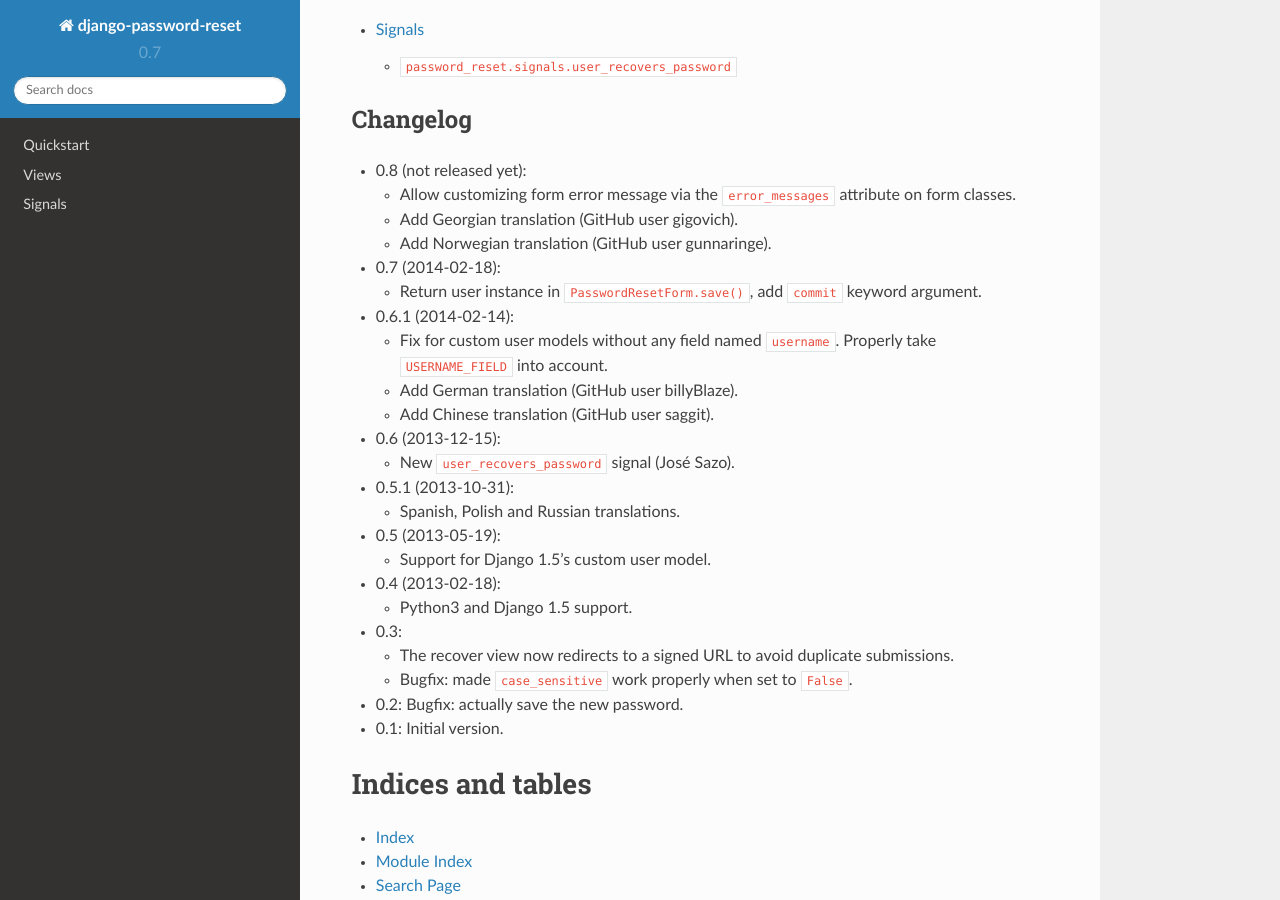
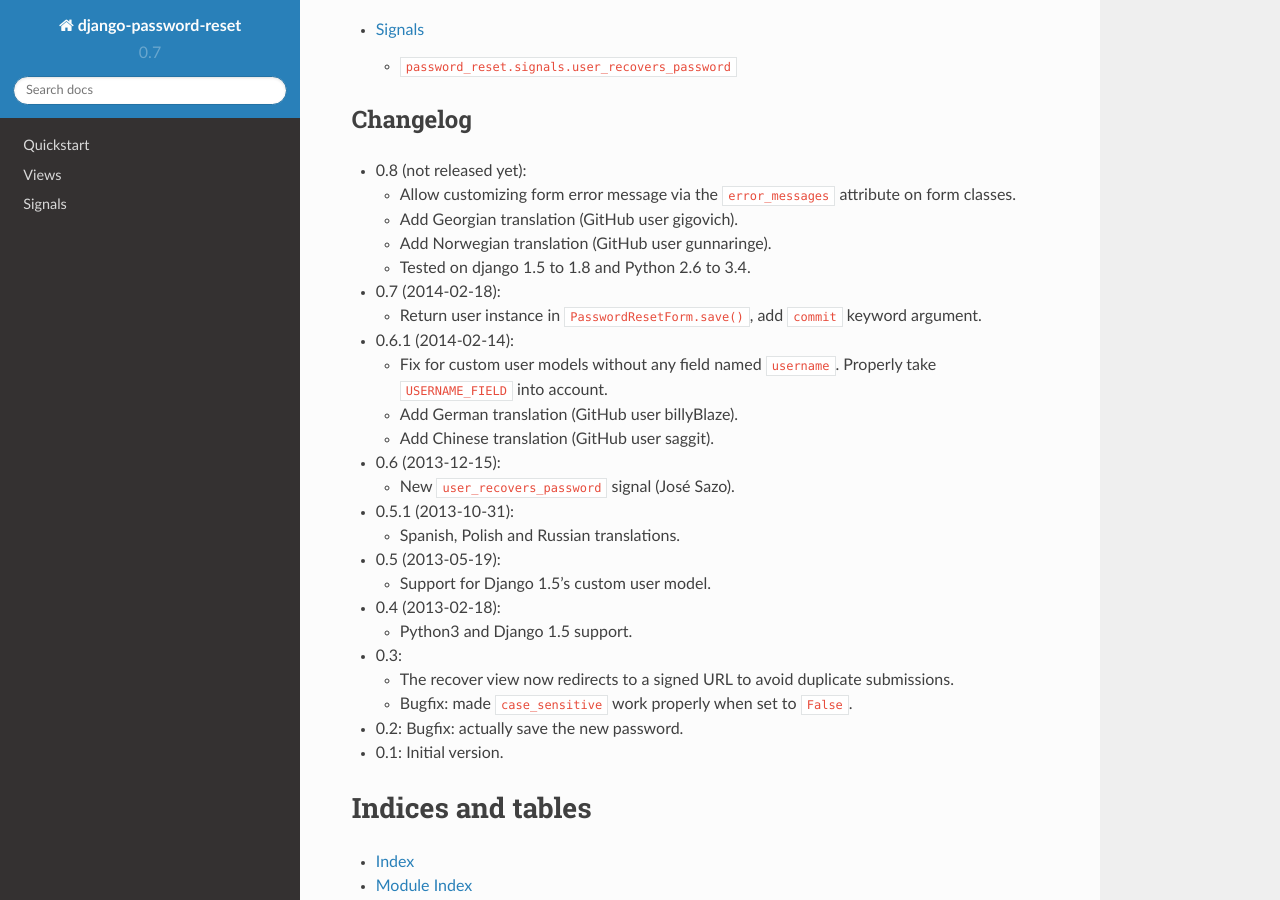
Before and after one commit to brutasse/django-password-reset, a Sphinx documentation site: the page built from docs/index.rst, in a window 1280 px wide and 900 px high, scrolled down 803 px. Built offline with Sphinx 7.4.7 and the Read the Docs theme 2.0.0, drawn with Linux system fonts in a browser that asks for light colours.

Commit message:
Document compatibility

```diff
--- a/docs/index.rst
+++ b/docs/index.rst
@@ -36,6 +36,8 @@
   * Add Georgian translation (GitHub user  gigovich).
 
   * Add Norwegian translation (GitHub user gunnaringe).
+
+  * Tested on django 1.5 to 1.8 and Python 2.6 to 3.4.
 
 * 0.7 (2014-02-18):
 
```
